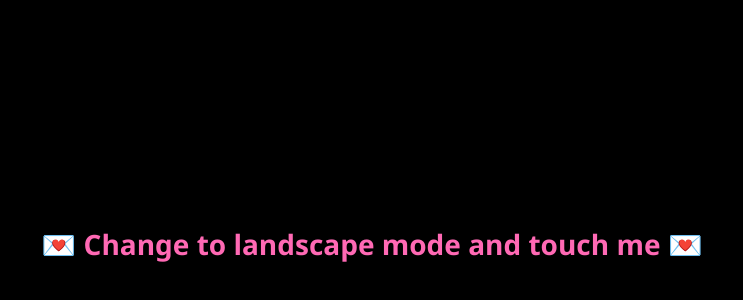
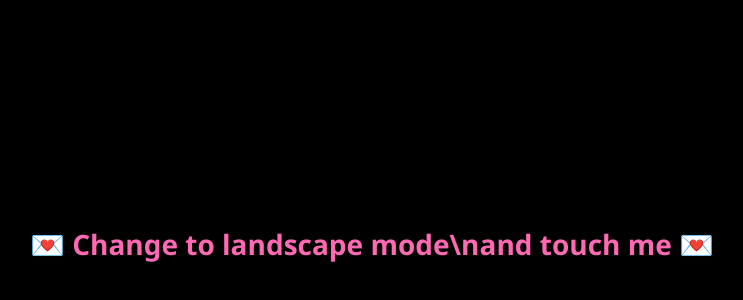
Before and after one commit to Zin9xhp/zin9xhp.github.io, a plain HTML site: page index.html in a window 1280 px wide. Shown: the part 156-456 px from the top of the page, without its empty margins (268-1011 px from the left). Drawn offline with Linux system fonts and the light colour scheme.

```diff
--- a/index.html
+++ b/index.html
@@ -48,7 +48,7 @@
 </audio>
 
 <div id="startScreen">
-    💌 Change to landscape mode and touch me 💌
+    💌 Change to landscape mode\nand touch me 💌
 </div>
 
 <canvas id="canvas"></canvas>
```
